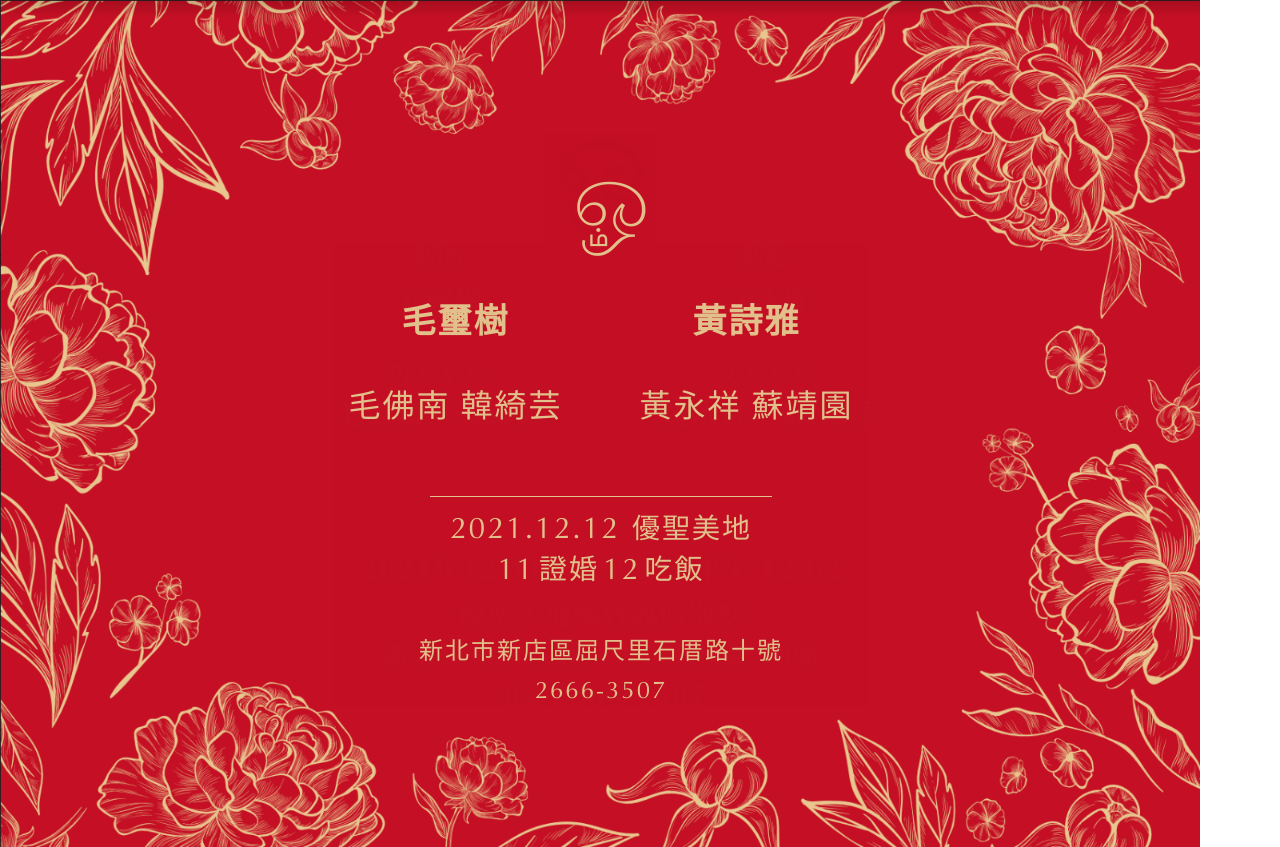
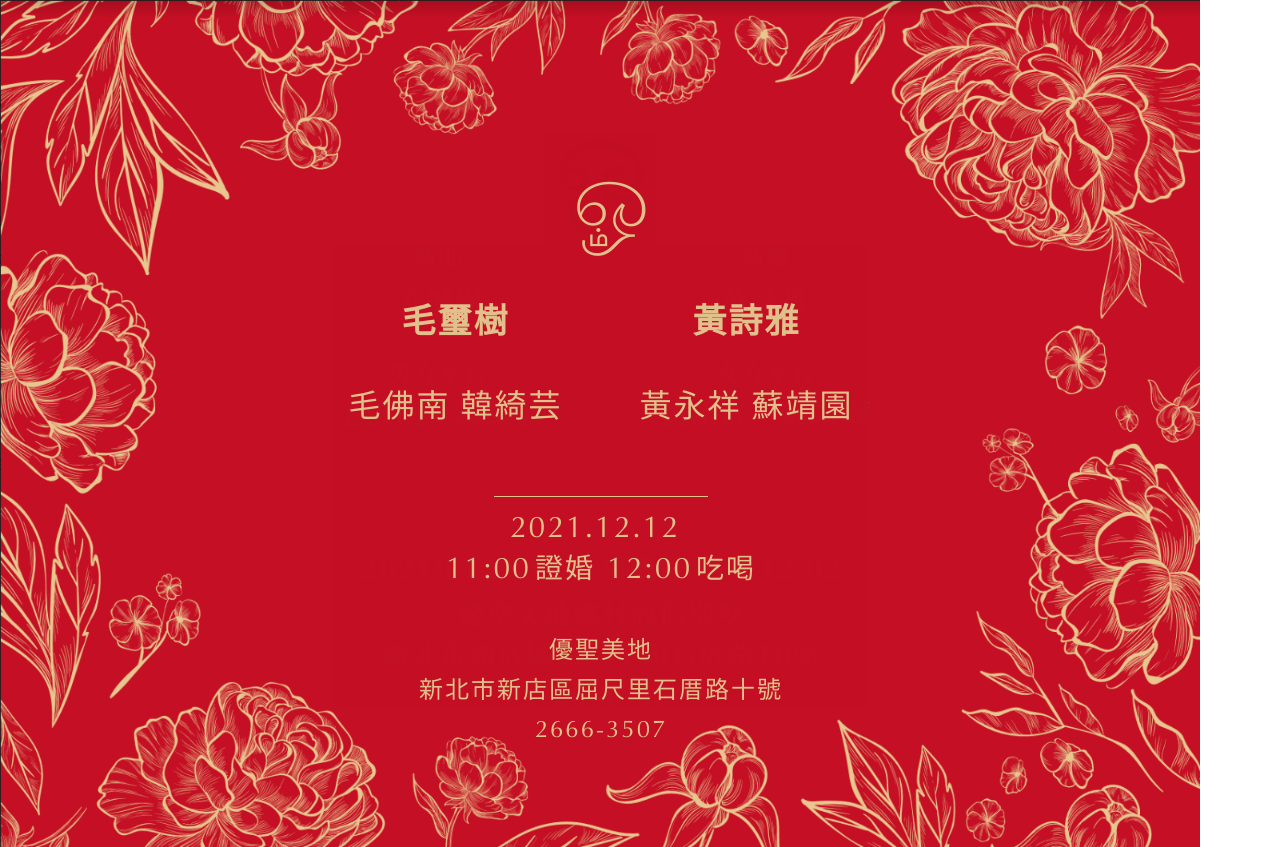
Before and after one commit to marsonmao/wedding-invitation, a React (Create React App) app: page / in a window 1280 px wide. Built offline with nearby package versions, Linux system fonts and the light colour scheme; a web font is replaced by a local one.

Commit message:
combine location info

```diff
--- a/src/App.js
+++ b/src/App.js
@@ -34,16 +34,16 @@ function App() {
         <div className={classes.bottomSection}>
           <div className={classes.text3Wrap}>
             <span className={cx(classes.text3, classes.text3Number, classes.text3Space1)}>2021.12.12</span>
-            <span className={cx(classes.text3)}>優聖美地</span>
           </div>
           <div className={classes.text3Wrap}>
-            <span className={cx(classes.text3, classes.text3Number, classes.text3Space2)}>11</span>
-            <span className={cx(classes.text3, classes.text3Space2)}>證婚</span>
-            <span className={cx(classes.text3, classes.text3Number, classes.text3Space2)}>12</span>
-            <span className={cx(classes.text3)}>吃飯</span>
+            <span className={cx(classes.text3, classes.text3Number, classes.text3Space2)}>11:00</span>
+            <span className={cx(classes.text3, classes.text3Space2, classes.text3Space3)}>證婚</span>
+            <span className={cx(classes.text3, classes.text3Number, classes.text3Space2)}>12:00</span>
+            <span className={cx(classes.text3)}>吃喝</span>
           </div>
           <span className={classes.text3Margin} />
-          <span className={classes.text4}>新北市新店區屈尺里石厝路十號</span>
+          <span className={cx(classes.text4)}>優聖美地</span>
+          <span className={cx(classes.text4)}>新北市新店區屈尺里石厝路十號</span>
           <span className={cx(classes.text4, classes.text4Number)}>2666-3507</span>
         </div>
       </div>
@@ -109,6 +109,9 @@ const classes = {
   `,
   text3Space2: css`
     margin-right: 4px;
+  `,
+  text3Space3: css`
+    margin-right: 12px;
   `,
   text3Margin: css`
     margin-bottom: 40px;
@@ -208,7 +211,7 @@ const classes = {
     flex-shrink: 0;
   `,
   divider: css`
-    width: 64%;
+    width: 40%;
     height: 1px;
     flex-shrink: 0;
     background-color: ${gold};
```
